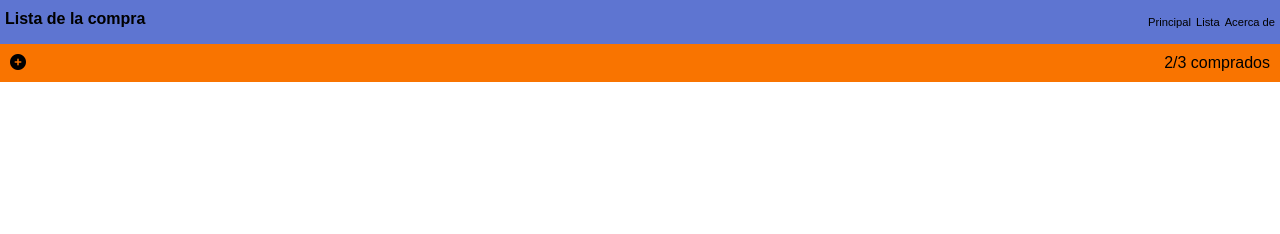
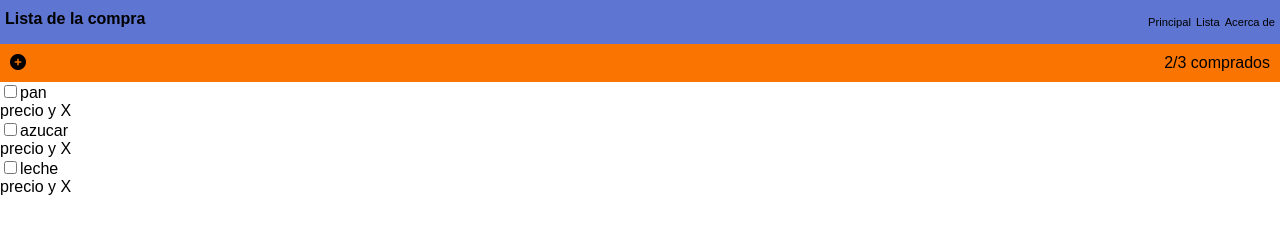
Before and after one commit to Csarroca/202207-w1ch4-cristian-sarroca, a plain HTML site: page index.html in a window 1280 px wide. Drawn offline with Linux system fonts and the light colour scheme.

Commit message:
added favicon list for items and their labels and inputs

```diff
--- a/css/style.css
+++ b/css/style.css
@@ -47,3 +47,11 @@ body {
 .added-items__number-of-items {
   padding: 10px;
 }
+.prducts {
+  background-color: var(--added-items-pcolor);
+}
+
+.items-list {
+  margin: 0;
+  padding: 0;
+}
--- a/index.html
+++ b/index.html
@@ -10,6 +10,11 @@
       integrity="sha512-KfkfwYDsLkIlwQp6LFnl8zNdLGxu9YAA1QvwINks4PhcElQSvqcyVLLD9aMhXd13uQjoXtEKNosOWaZqXgel0g=="
       crossorigin="anonymous"
       referrerpolicy="no-referrer"
+    />
+    <link
+      rel="shortcut icon"
+      href="./images/icons8-bacteria-100.png"
+      type="image/x-icon"
     />
     <link rel="stylesheet" href="./css/style.css" />
     <title>Lista de la compra</title>
@@ -31,5 +36,33 @@
       </div>
       <span class="added-items__number-of-items"> 2/3 comprados</span>
     </section>
+    <section class="products">
+      <ul class="items-list">
+        <li class="items-list__added">
+          <div>
+            <input type="checkbox" id="product-1" /><label
+              class="item-1"
+              for="product-1"
+              >pan</label
+            >
+          </div>
+          <div>precio y X</div>
+        </li>
+        <li class="items-list__added">     <input type="checkbox" id="product-2" /><label
+              class="item-2"
+              for="product-1"
+              >azucar</label
+            >
+          </div>
+          <div>precio y X</div></li>
+        <li class="items-list__added">     <input type="checkbox" id="product-3" /><label
+              class="item-3"
+              for="product-3"
+              >leche</label
+            >
+          </div>
+          <div>precio y X</div></li>
+      </ul>
+    </section>
   </body>
 </html>
```
Also changed, not shown: images/icons8-bacteria-100.png (added).
